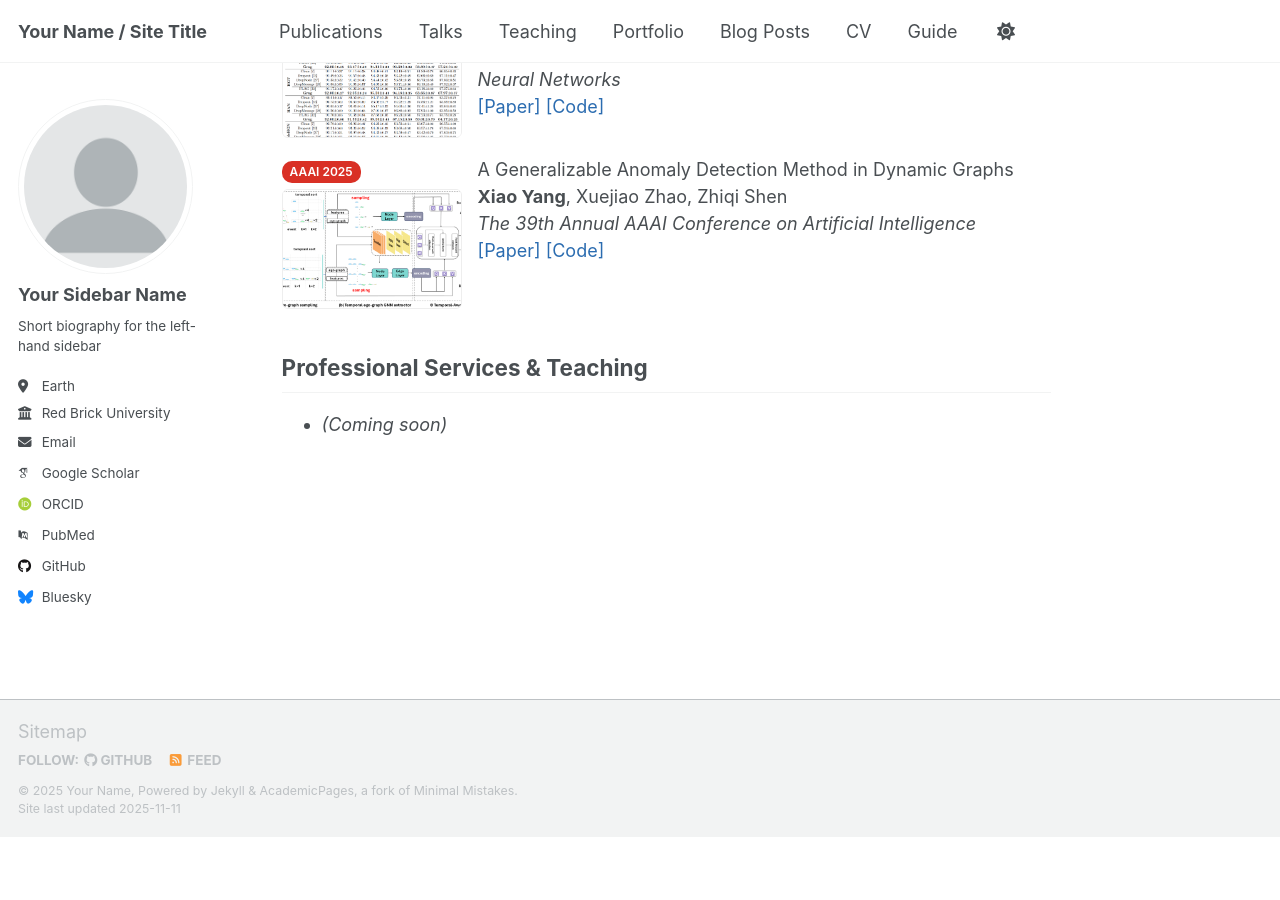
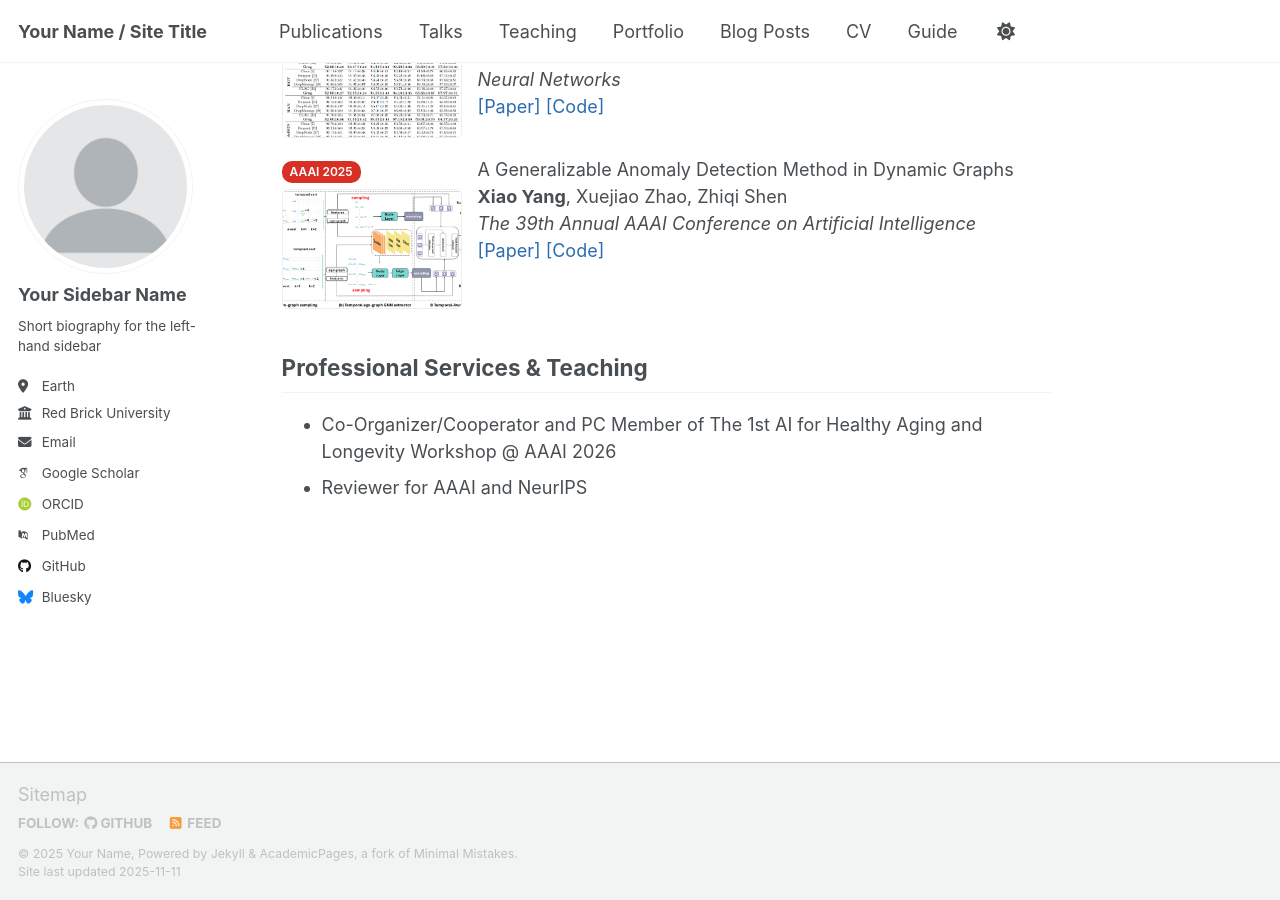
Before and after one commit to YXNTU/YXNTU.github.io, a Jekyll site: the page built from _pages/about.md, in a window 1280 px wide and 900 px high, scrolled down 1284 px. Built offline with Jekyll 4.4.1, drawn with Linux system fonts in a browser that asks for light colours; some web fonts are replaced; a script that is not in the unit is left out; before the commit the page ends 2121 px from its top, so only the background shows below that.

Commit message:
Update about.md

```diff
--- a/_pages/about.md
+++ b/_pages/about.md
@@ -117,5 +117,5 @@ Xiao Yang is currently a second-year Ph.D. student at Nanyang Technological Univ
 
 
 ## Professional Services & Teaching
-<!-- PC/Reviewer roles, organizing service, and courses TA/Instructor. -->
-- *(Coming soon)*
+- Co-Organizer/Cooperator and PC Member of The 1st AI for Healthy Aging and Longevity Workshop @ AAAI 2026
+- Reviewer for AAAI and NeurIPS
```
